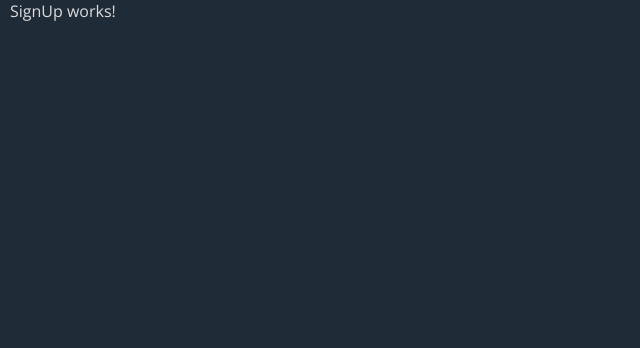
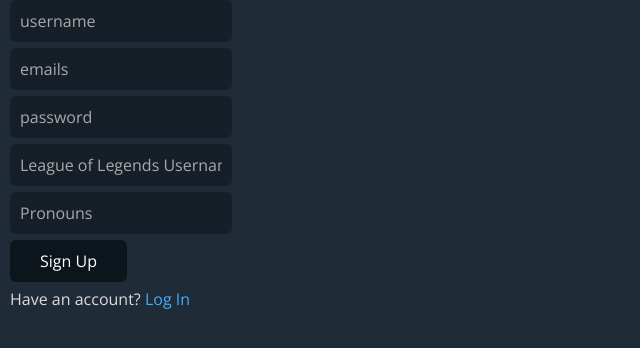
Before and after one commit to Accessib-lol-Team/Accessib.lol, a React (Create React App) app in the folder website/frontend/: page /signup in a window 1280 px wide. Shown: the top 348 px of the page, without its empty margins (0-640 px from the left). Built offline with nearby package versions, Linux system fonts and the light colour scheme; a web font is replaced by a local one.

Commit message:
Set up SignUp form skeleton

```diff
--- a/website/frontend/src/components/LoginForm/LoginForm.jsx
+++ b/website/frontend/src/components/LoginForm/LoginForm.jsx
@@ -9,9 +9,9 @@
                     handleLogInSubmit(e.target[0].value, e.target[1].value);
                 }}
             >
-                <input type="email" />
+                <input type="email" placeholder="email" />
 
-                <input type="password" />
+                <input type="password" placeholder="password" />
 
                 <button type="submit">Login</button>
             </form>
--- /dev/null
+++ b/website/frontend/src/components/SignUpForm/SignUpForm.jsx
@@ -0,0 +1,34 @@
+import AuthCard from "../AuthCard";
+
+const SignUpForm = ({ handleSignUpSubmit }) => {
+    return (
+        <AuthCard>
+            <form
+                onSubmit={(e) => {
+                    e.preventDefault();
+                    handleSignUpSubmit(
+                        e.target[0].value,
+                        e.target[1].value,
+                        e.target[2].value,
+                        e.target[3].value,
+                        e.target[4].value
+                    );
+                }}
+            >
+                <input type="text" placeholder="username" />
+
+                <input type="email" placeholder="emails" />
+
+                <input type="password" placeholder="password" />
+
+                <input type="text" placeholder="League of Legends Username" />
+
+                <input type="text" placeholder="Pronouns" />
+
+                <button type="submit">Sign Up</button>
+            </form>
+        </AuthCard>
+    );
+};
+
+export default SignUpForm;
--- /dev/null
+++ b/website/frontend/src/components/SignUpForm/index.jsx
@@ -0,0 +1,2 @@
+import SignUpForm from "./SignUpForm";
+export default SignUpForm;
--- a/website/frontend/src/pages/SignUp/SignUp.jsx
+++ b/website/frontend/src/pages/SignUp/SignUp.jsx
@@ -1,5 +1,36 @@
+import { useHistory, Link } from "react-router-dom";
+import AuthPage from "../../components/AuthPage";
+import SignUpForm from "../../components/SignUpForm";
+
 const SignUp = () => {
-    return <div>SignUp works!</div>;
+    const history = useHistory();
+
+    const SignUp = async (username, email, password, lolUsername, pronouns) => {
+        const data = {
+            username: username,
+            email: email,
+            password: password,
+            lolUsername: lolUsername,
+            pronouns: pronouns,
+        };
+
+        if (data.id) {
+            history.push("/login");
+        } else {
+            alert("Incorrect form info");
+        }
+    };
+
+    const handleSignUpSubmit = (email, password) => {
+        SignUp(email, password);
+    };
+
+    return (
+        <AuthPage>
+            <SignUpForm handleSignUpSubmit={handleSignUpSubmit} />
+            Have an account? <Link to="login">Log In</Link>
+        </AuthPage>
+    );
 };
 
 export default SignUp;
```
